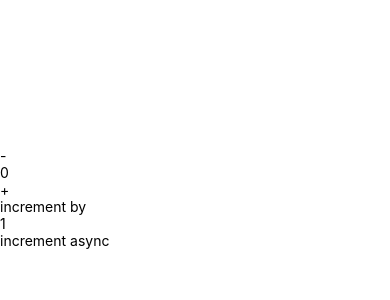
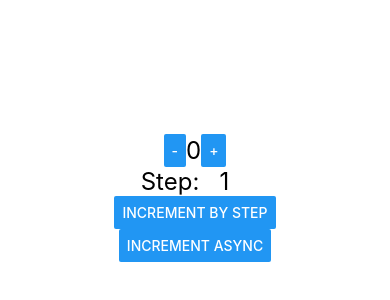
Before and after one commit to matrixyf/rn-template, a React Native app: screen / in a window 390 px wide. Shown: the part 224-524 px from the top of the page. Built offline with nearby package versions, Linux system fonts and the light colour scheme.

Commit message:
FIX: debug

```diff
--- a/src/api/counter.ts
+++ b/src/api/counter.ts
@@ -3,7 +3,7 @@
  * @Date: 2022-09-01 20:59:22
  * @Description:
  */
-export function fetchCount(s: string): Promise<any> {
+export function fetchCount(s: number): Promise<any> {
   return new Promise((resolve) => {
     setTimeout(() => {
       resolve({ data: s });
--- a/src/features/couter/index.tsx
+++ b/src/features/couter/index.tsx
@@ -1,8 +1,8 @@
 import React from 'react';
 import { useState } from "react";
-import { Text, TextInput, View } from "react-native";
+import { Button, Text, TextInput, View } from "react-native";
 import { useDispatch, useSelector } from "react-redux";
-import { RootState } from "../../store";
+import { AppDispatch, RootState } from "../../store";
 import { decrement, incrementAsync } from "../../store/counterSlice";
 import styles from './styles';
 
@@ -10,10 +10,10 @@ export default function Counter() {
 
   const count = useSelector((state: RootState) => state.counter.count);
   const [step, setStep] = useState('1');
-  const dispatch = useDispatch();
+  const dispatch = useDispatch<AppDispatch>();
 
   function dec() {
-    decrement();
+    dispatch(decrement());
   }
 
   function inc(s = 1) {
@@ -25,43 +25,53 @@ export default function Counter() {
     });
   }
 
+  function incAsync(s = 1) {
+    dispatch(incrementAsync(s));
+  }
+
   return (
     <View style={styles.container}>
+      <View style={{flexDirection: 'row', alignItems: 'center'}}>
+        <Button
+          title='-'
+          onPress={dec}
+        />
         <Text
-        onPress={dec}
+          style={{fontSize: 24,}}
         >
-        -
-      </Text>
-      <Text>
           {count}
         </Text>
-      <Text
+        <Button
+          title='+'
           onPress={() => {
             inc();
           }}
-      >
-        +
-      </Text>
-      <Text
-        onPress={() => {
-          inc(Number(step) || 1);
-        }}
-      >
-        increment by
+        />
+      </View>
+      <View style={{flexDirection: 'row',}}>
+        <Text style={{fontSize: 24}}>
+          Step:
         </Text>
         <TextInput
+          style={{width: 50, textAlign: 'center', fontSize: 24}}
           value={step}
           onChangeText={(text) => {
             setStep(text);
           }}
         />
-      <Text
+      </View>
+      <Button
+        title='increment by step'
         onPress={() => {
-          incrementAsync(step);
+          inc(Number(step) || 1);
         }}
-      >
-        increment async
-      </Text>
+      />
+      <Button
+        title='increment async'
+        onPress={() => {
+          incAsync(Number(step) || 1);
+        }}
+      />
     </View>
   );
 }
--- a/src/features/couter/styles.ts
+++ b/src/features/couter/styles.ts
@@ -3,7 +3,8 @@ import { StyleSheet } from "react-native";
 export default StyleSheet.create({
   container: {
     flex: 1,
+    flexDirection: 'column',
     justifyContent: 'center',
-    alignContent: 'center',
+    alignItems: 'center',
   },
 });
--- a/src/store/counterSlice.ts
+++ b/src/store/counterSlice.ts
@@ -12,7 +12,7 @@ import { fetchCount } from "../api/counter";
  */
  export const incrementAsync = createAsyncThunk(
   'counter/asyncIncrement',
-  async (s: string) => {
+  async (s: number) => {
     const response = await fetchCount(s);
     return response.data;
   }
@@ -27,7 +27,7 @@ const counterSlice = createSlice({
     count: 0,
   },
   reducers: {
-    increment: (state, { payload}) => {
+    increment: (state, { payload }) => {
       const { step } = payload;
       state.count += step;
     },
```
Also changed, not shown: .eslintrc.js. Lines whose indentation alone changed are shown as unchanged.
